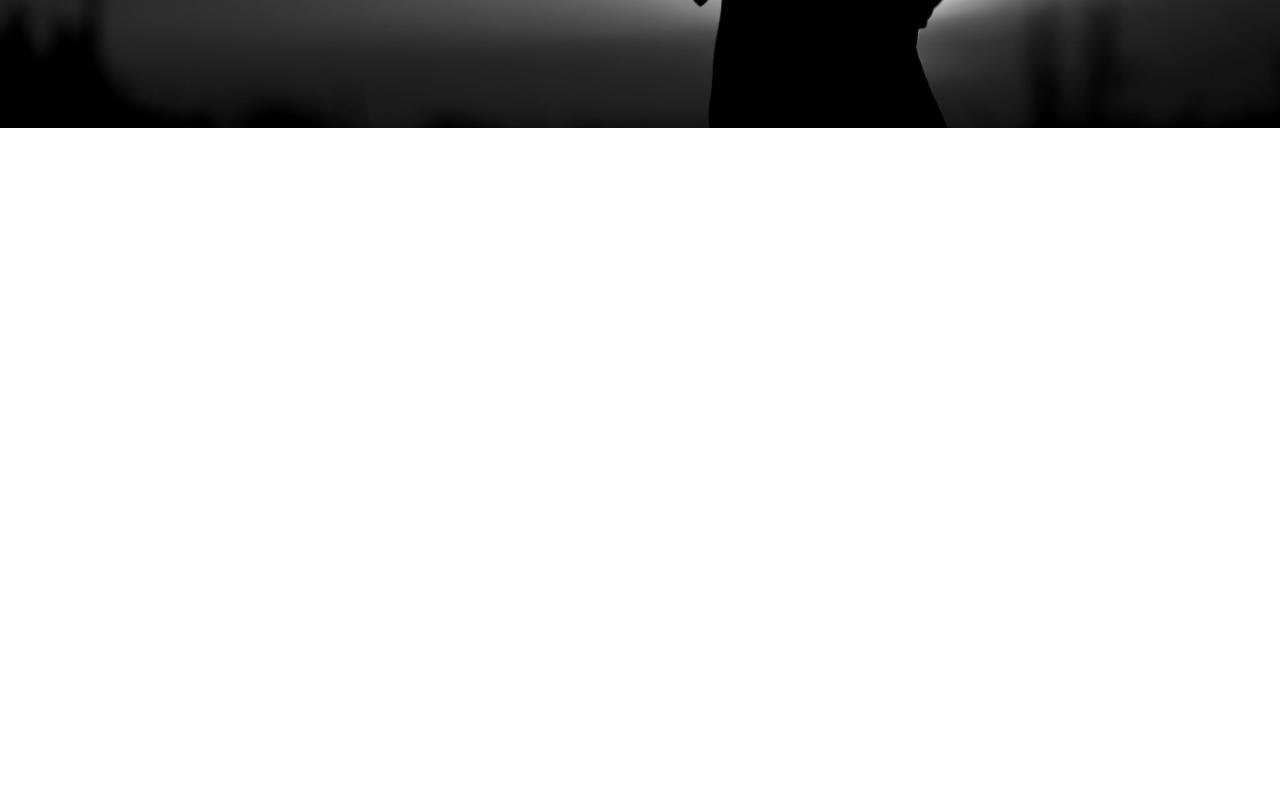
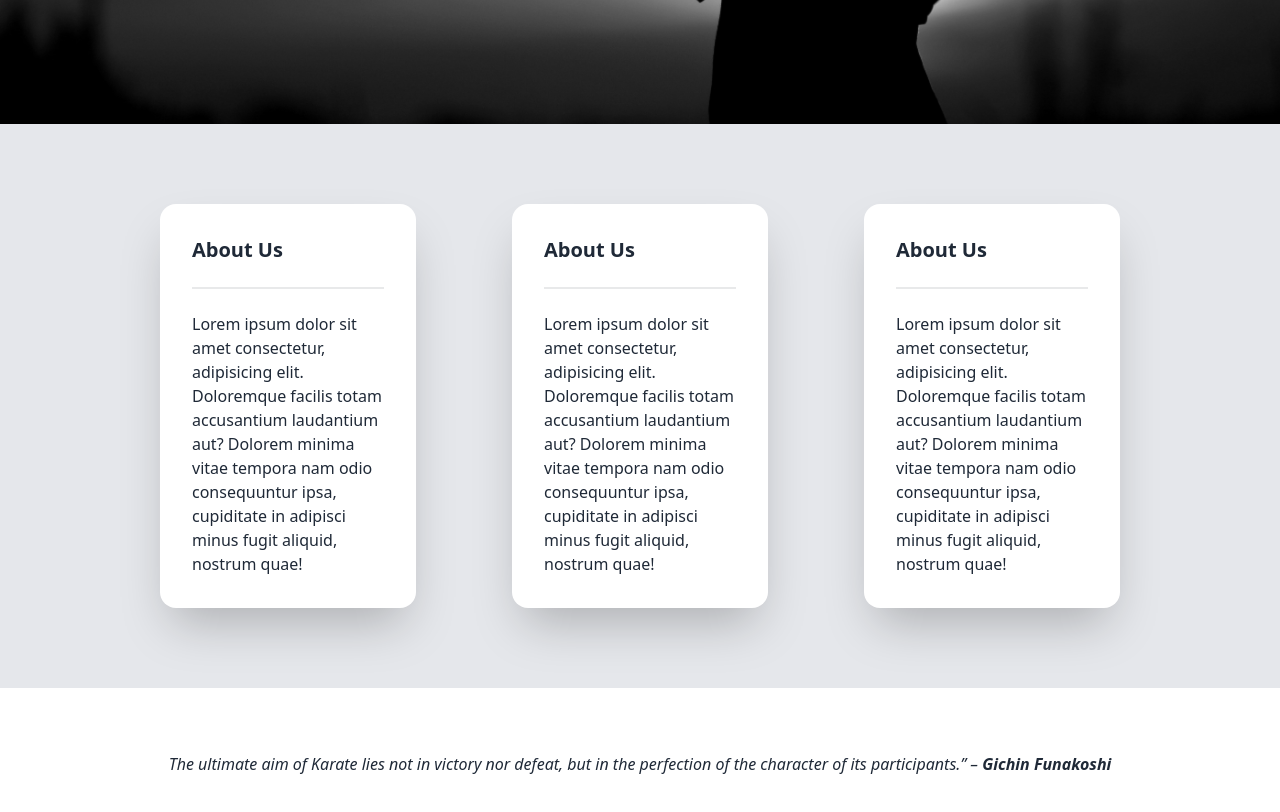
Before and after one commit to brandonscott4/yates-martial-arts, a React (Vite) app in the folder frontend/: page / in a window 1280 px wide. Shown: the part 540-1352 px from the top of the page. Before the commit the page ends 800 px from the top, so only its background shows below. Built offline with nearby package versions, Linux system fonts and the light colour scheme.

Commit message:
added placeholder cards (home)

```diff
--- a/frontend/src/routes/Home.jsx
+++ b/frontend/src/routes/Home.jsx
@@ -19,6 +19,49 @@ function Home() {
           </p>
         </div>
       </div>
+
+      <div className="w-screen flex flex-wrap bg-gray-200 gap-24 justify-center py-20">
+        <div className="w-64 bg-white rounded-2xl p-8 shadow-2xl">
+          <h3 className="font-bold text-xl">About Us</h3>
+          <div className="divider"></div>
+          <p>
+            Lorem ipsum dolor sit amet consectetur, adipisicing elit. Doloremque
+            facilis totam accusantium laudantium aut? Dolorem minima vitae
+            tempora nam odio consequuntur ipsa, cupiditate in adipisci minus
+            fugit aliquid, nostrum quae!
+          </p>
+        </div>
+
+        <div className=" w-64 bg-white rounded-2xl p-8 shadow-2xl">
+          <h3 className="font-bold text-xl">About Us</h3>
+          <div className="divider"></div>
+          <p>
+            Lorem ipsum dolor sit amet consectetur, adipisicing elit. Doloremque
+            facilis totam accusantium laudantium aut? Dolorem minima vitae
+            tempora nam odio consequuntur ipsa, cupiditate in adipisci minus
+            fugit aliquid, nostrum quae!
+          </p>
+        </div>
+
+        <div className="w-64 bg-white rounded-2xl p-8 shadow-2xl">
+          <h3 className="font-bold text-xl">About Us</h3>
+          <div className="divider text-xl"></div>
+          <p>
+            Lorem ipsum dolor sit amet consectetur, adipisicing elit. Doloremque
+            facilis totam accusantium laudantium aut? Dolorem minima vitae
+            tempora nam odio consequuntur ipsa, cupiditate in adipisci minus
+            fugit aliquid, nostrum quae!
+          </p>
+        </div>
+      </div>
+
+      <div className="py-16 text-center">
+        <p className="italic">
+          The ultimate aim of Karate lies not in victory nor defeat, but in the
+          perfection of the character of its participants.” –{" "}
+          <b>Gichin Funakoshi</b>
+        </p>
+      </div>
     </>
   );
 }
```
